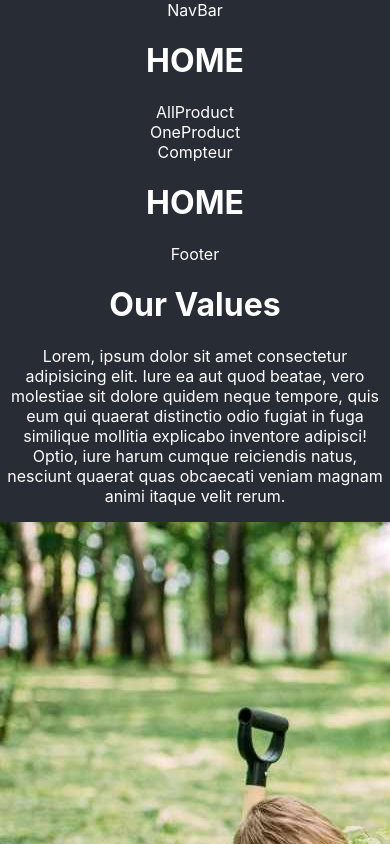
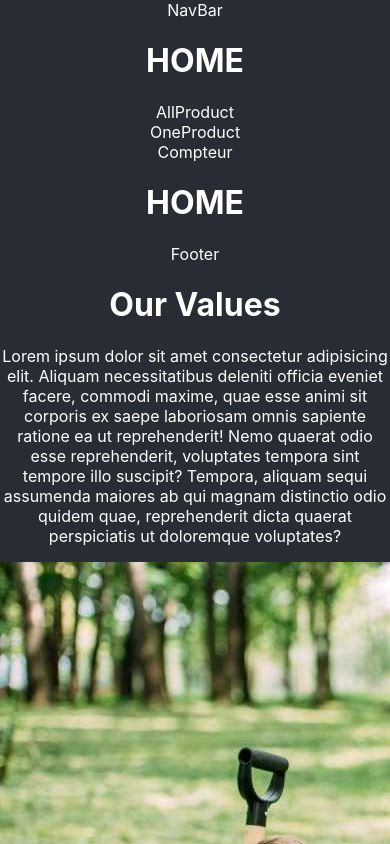
Before and after one commit to WildCodeSchool/2022-09-JS-RMT-JSCREW-projet2-team3, a React app in the folder frontend/: page / in a window 390 px wide. Shown: the top 844 px of the page. Built offline with nearby package versions, Linux system fonts and the light colour scheme; the HTML template or start-up script is replaced by a standard one.

Commit message:
ajout responsive sur le texte article

```diff
--- a/frontend/src/components/Articles.jsx
+++ b/frontend/src/components/Articles.jsx
@@ -1,22 +1,27 @@
 function Articles({ text, image, alt, position }) {
   return (
+    <div className="col-md-4 col-12">
       <div className="my-4 mx-2">
         {position === "right" ? (
-        <article className="row">
-          <div className="col-5 col-md-8">
+          <article className="row align-items-center">
+            <div className="col-5 col-md-6">
               <img src={image} alt={alt} className="w-100" />
             </div>
-          <p className="col-7 col-md-4">{text}</p>
+            <p className="col-7 col-md-6">{text}</p>
           </article>
         ) : (
-        <article className="row">
-          <p className="col-7 col-md-4">{text}</p>
-          <div className="col-5 col-md-8">
+          <article className="row align-items-center">
+            <div className="col-5 col-md-6 	d-none d-sm-block">
+              <img src={image} alt={alt} className="w-100" />
+            </div>
+            <p className="col-7 col-md-6">{text}</p>
+            <div className="col-5 col-md-6 d-block d-sm-none">
               <img src={image} alt={alt} className="w-100" />
             </div>
           </article>
         )}
       </div>
+    </div>
   );
 }
 
--- a/frontend/src/pages/OurValues.jsx
+++ b/frontend/src/pages/OurValues.jsx
@@ -6,12 +6,13 @@ function OurValues() {
       <header>
         <h1>Our Values</h1>
         <p>
-          Lorem, ipsum dolor sit amet consectetur adipisicing elit. Iure ea aut
-          quod beatae, vero molestiae sit dolore quidem neque tempore, quis eum
-          qui quaerat distinctio odio fugiat in fuga similique mollitia
-          explicabo inventore adipisci! Optio, iure harum cumque reiciendis
-          natus, nesciunt quaerat quas obcaecati veniam magnam animi itaque
-          velit rerum.
+          Lorem ipsum dolor sit amet consectetur adipisicing elit. Aliquam
+          necessitatibus deleniti officia eveniet facere, commodi maxime, quae
+          esse animi sit corporis ex saepe laboriosam omnis sapiente ratione ea
+          ut reprehenderit! Nemo quaerat odio esse reprehenderit, voluptates
+          tempora sint tempore illo suscipit? Tempora, aliquam sequi assumenda
+          maiores ab qui magnam distinctio odio quidem quae, reprehenderit dicta
+          quaerat perspiciatis ut doloremque voluptates?
         </p>
       </header>
       <img
@@ -23,7 +24,7 @@ function OurValues() {
         <div className="row">
           <Articles
             text="Lorem ipsum dolor sit amet consectetur adipisicing elit. Delectus
-          laboriosam nulla tempora consectetur officia facere, beatae."
+          laboriosam nulla tempora consectetur officia facere "
             image="./src/assets/image/serveur.png"
             alt="serveur"
             position="right"
@@ -38,7 +39,7 @@ function OurValues() {
           />
           <Articles
             text="Lorem ipsum dolor sit amet consectetur adipisicing elit. Id ea
-        consectetur veniam unde cumque reiciendis optio"
+        consectetur veniam unde cumque reiciendis optioLorem ipsum dolor sit amet consectetur"
             image="./src/assets/image/developmentweb.png"
             alt="devellopement vert"
             position="right"
```
Lines whose indentation alone changed are shown as unchanged.
